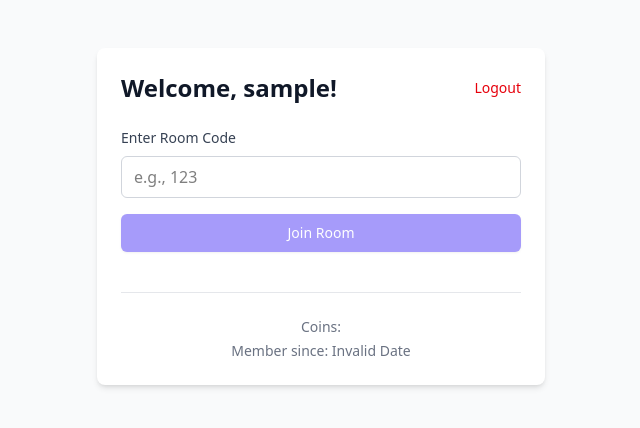
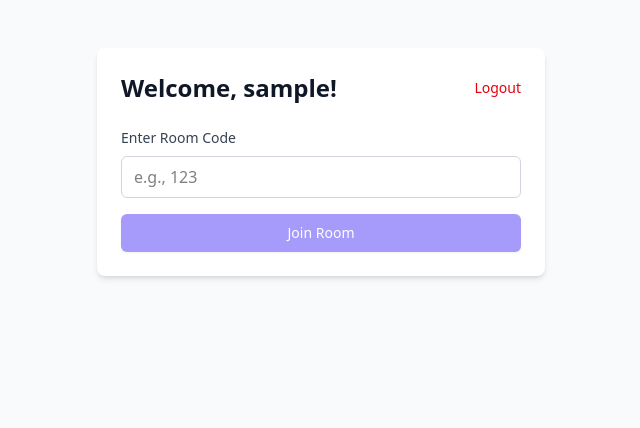
Before and after one commit to Payal1810/Tic-Tac-Toe, a Next.js app: page /room in a window 1280 px wide. Shown: the top 428 px of the page, without its empty margins (319-959 px from the left). Built offline with nearby package versions, Linux system fonts and the light colour scheme; sample sign-in values are in the browser's storage.

Commit message:
Minor change

```diff
--- a/app/room/page.tsx
+++ b/app/room/page.tsx
@@ -144,15 +144,6 @@ export default function RoomPage() {
             {isLoading ? "Joining..." : "Join Room"}
           </button>
 
-          {/* User Info */}
-          <div className="mt-6 pt-6 border-t border-gray-200">
-            <div className="text-center text-sm text-gray-500">
-              <p>Coins: {user.coins}</p>
-              <p className="mt-1">
-                Member since: {new Date(user.created_at).toLocaleDateString()}
-              </p>
-            </div>
-          </div>
         </div>
       </div>
     </div>
```
